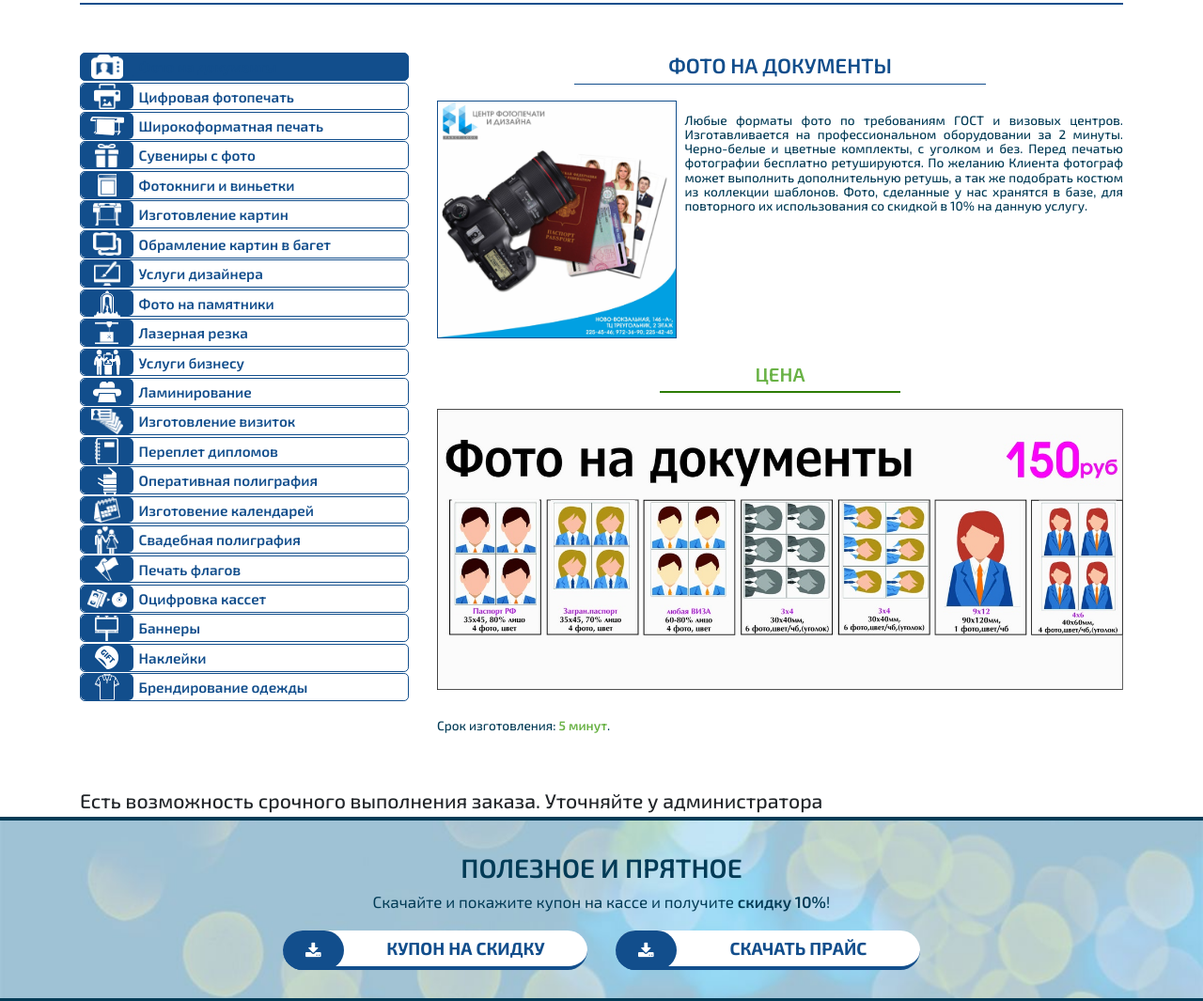
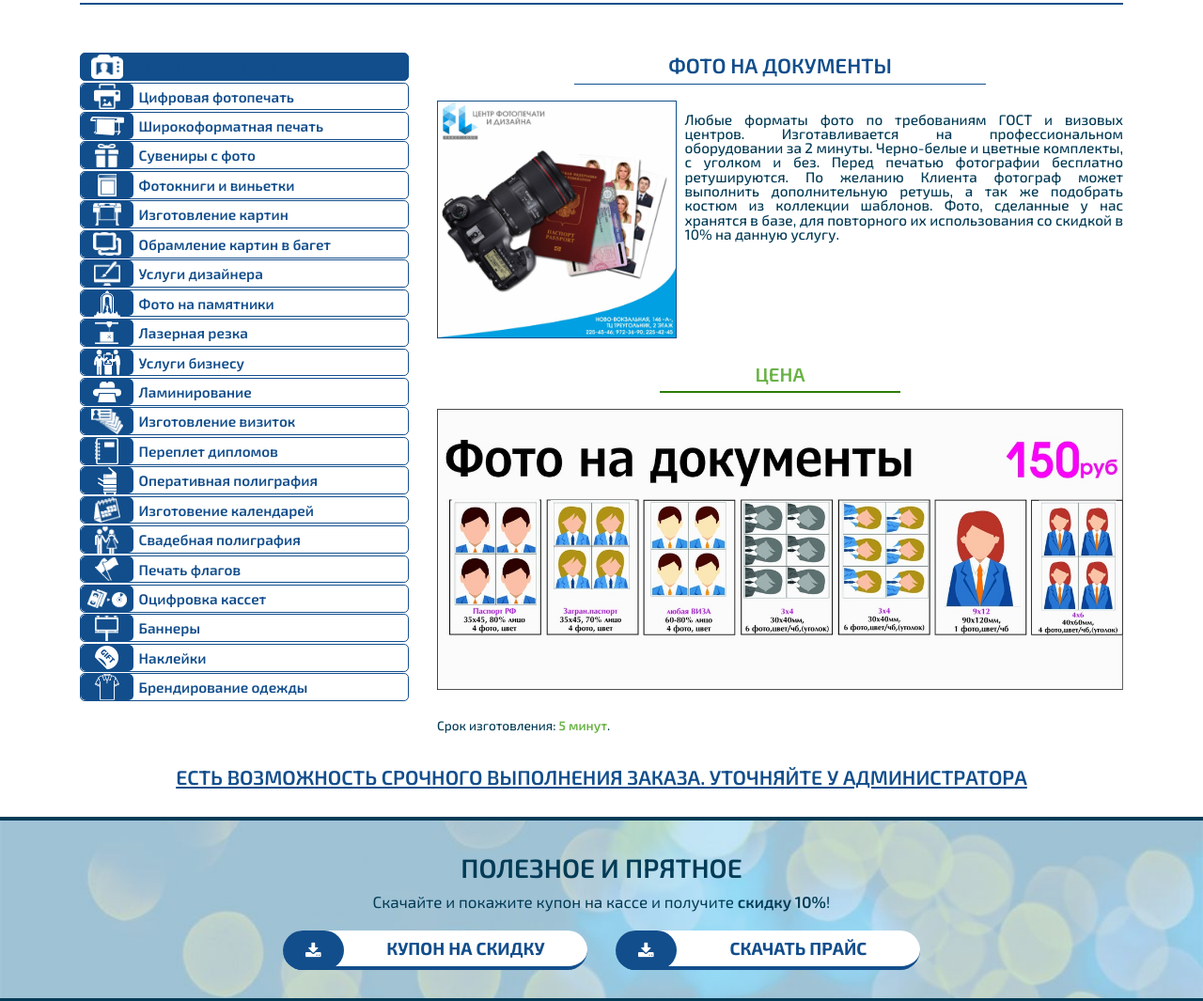
Before and after one commit to Bekbolsyn/Bekbolsyn.github.io, a plain HTML site: page services.html in a window 1280 px wide. Shown: the part 880-1945 px from the top of the page at 94% size. Drawn offline with nearby package versions, Linux system fonts and the light colour scheme; files whose address does not match are found by name.

Commit message:
Add files via upload

```diff
--- a/css/services.css
+++ b/css/services.css
@@ -5,7 +5,7 @@
 }
 .description_all_services{
 	min-height: 100rem;
-	padding-bottom: 6rem;
+	padding-bottom: 3rem;
 }
 .items,
 .description{
@@ -66,7 +66,9 @@
 	color: #023b56;
 	margin-top: 3.5rem;
 }
-
+p.pravka_descript{
+	font-size: 1.8rem;
+}
 .descript_item h4{
 	font-size: 2.4rem;
 	text-transform: uppercase;
@@ -109,6 +111,14 @@ p.list_decript{
 	width: 80%;
 	margin: 0 auto;
 }
+.possibility h1{
+	color: #124e8c;
+	text-align: center;
+	text-transform: uppercase;
+	font-weight: 600;
+	padding-bottom: 3rem;
+	text-decoration: underline;
+}
 @media screen and (max-width: 767px){
 	.pic_item{
 		width: 8%;
```
